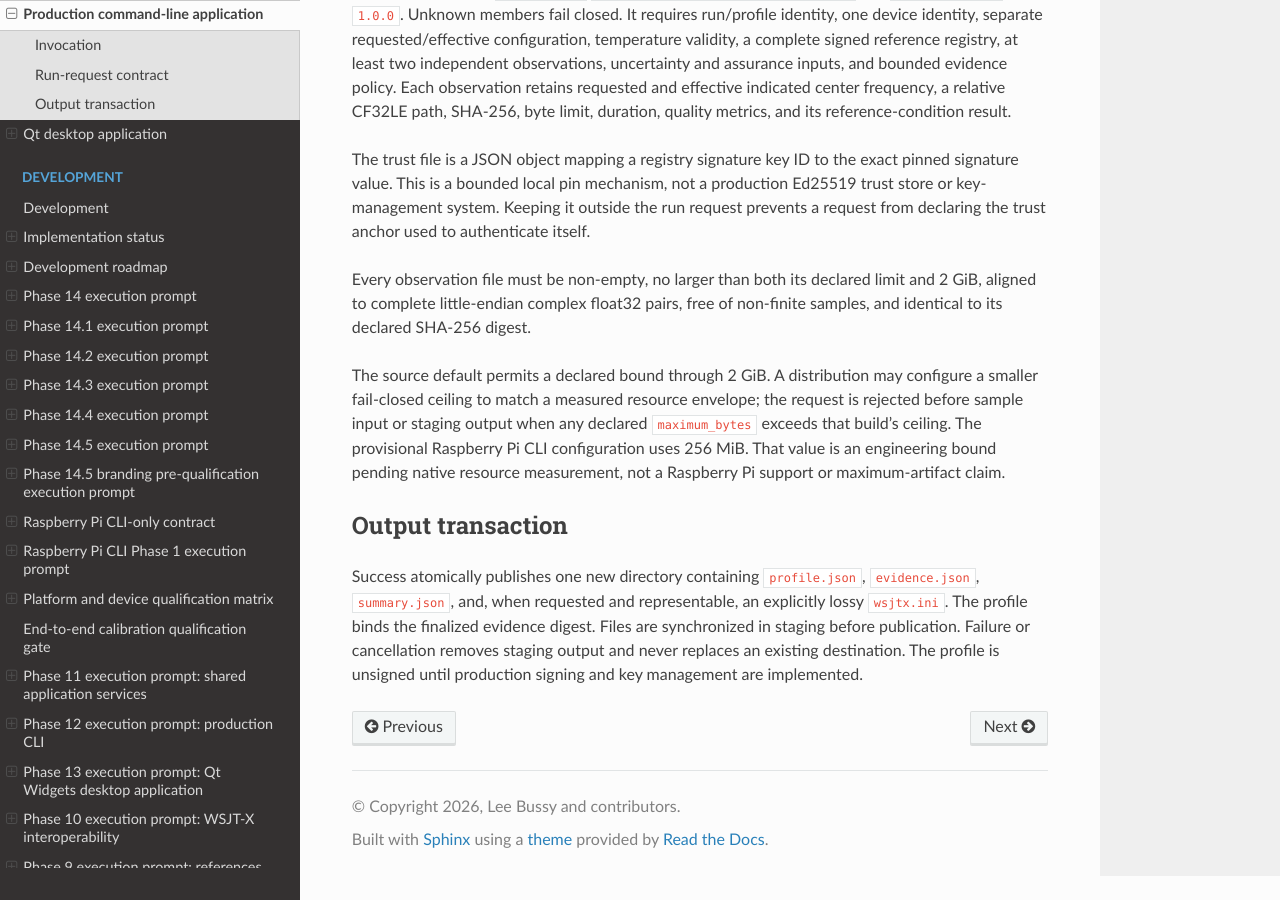
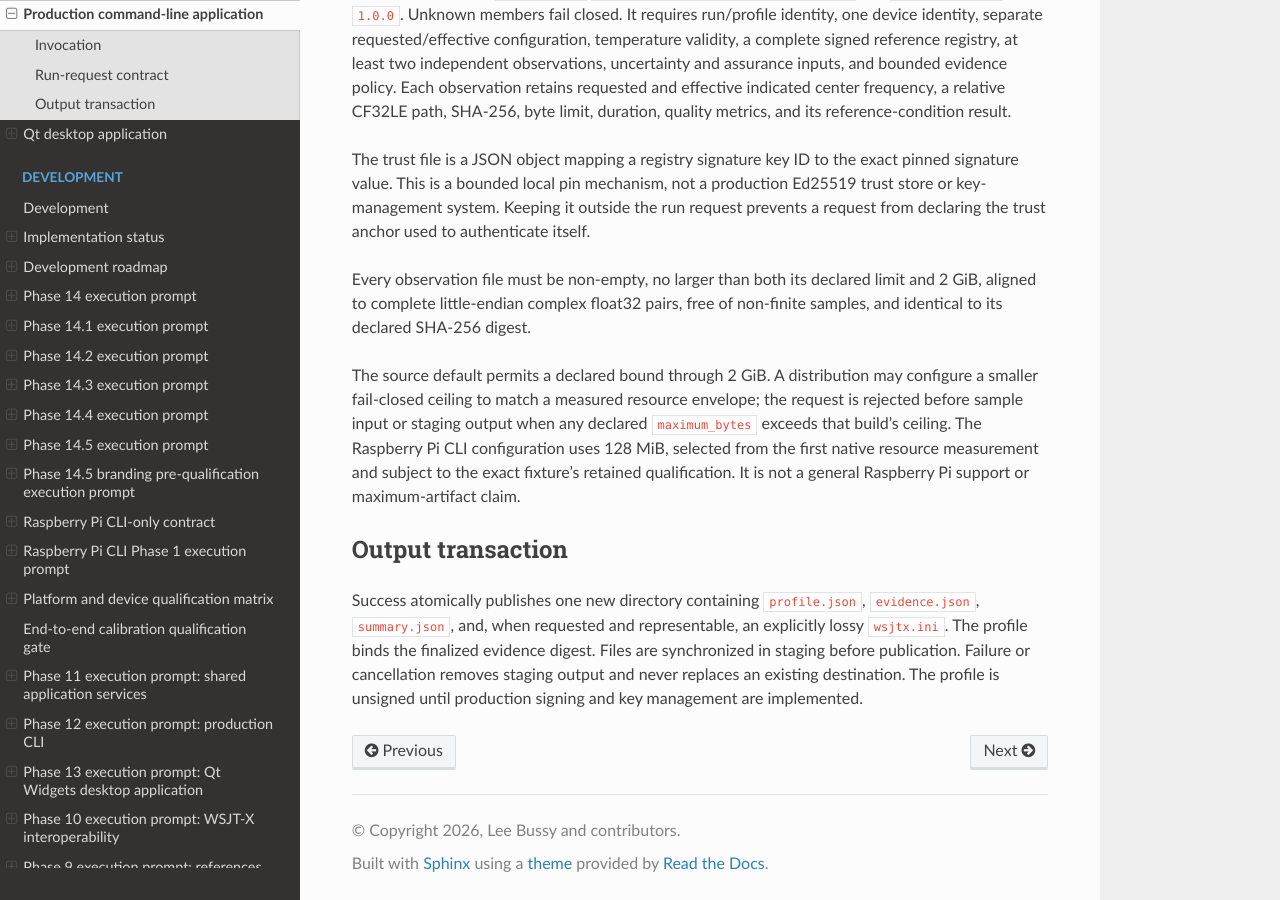
Before and after one commit to lbussy/SDR-Calibration, a Sphinx documentation site: the page built from docs/user-guide/production-cli.md, in a window 1280 px wide and 900 px high, scrolled down 750 px. Built offline with Sphinx 7.4.7 and the Read the Docs theme 3.1.0, drawn with Linux system fonts in a browser that asks for light colours.

Commit message:
Set measured Raspberry Pi CLI resource ceiling

```diff
--- a/CMakePresets.json
+++ b/CMakePresets.json
@@ -88,7 +88,7 @@
         "SDRCAL_REQUIRE_GUI": "OFF",
         "SDRCAL_ENABLE_SOAPYSDR": "OFF",
         "SDRCAL_ENABLE_PACKAGING": "ON",
-        "SDRCAL_RECORDED_INPUT_MAX_BYTES": "268435456"
+        "SDRCAL_RECORDED_INPUT_MAX_BYTES": "134217728"
       },
       "condition": { "type": "equals", "lhs": "${hostSystemName}", "rhs": "Linux" }
     }
--- a/docs/user-guide/production-cli.md
+++ b/docs/user-guide/production-cli.md
@@ -48,9 +48,10 @@
 The source default permits a declared bound through 2 GiB. A distribution may
 configure a smaller fail-closed ceiling to match a measured resource envelope;
 the request is rejected before sample input or staging output when any declared
-`maximum_bytes` exceeds that build's ceiling. The provisional Raspberry Pi CLI
-configuration uses 256 MiB. That value is an engineering bound pending native
-resource measurement, not a Raspberry Pi support or maximum-artifact claim.
+`maximum_bytes` exceeds that build's ceiling. The Raspberry Pi CLI configuration
+uses 128 MiB, selected from the first native resource measurement and subject to
+the exact fixture's retained qualification. It is not a general Raspberry Pi
+support or maximum-artifact claim.
 
 ## Output transaction
 
```
Also changed, not shown: docs/development/testing.md (+2 -1 lines), 1 other file.
